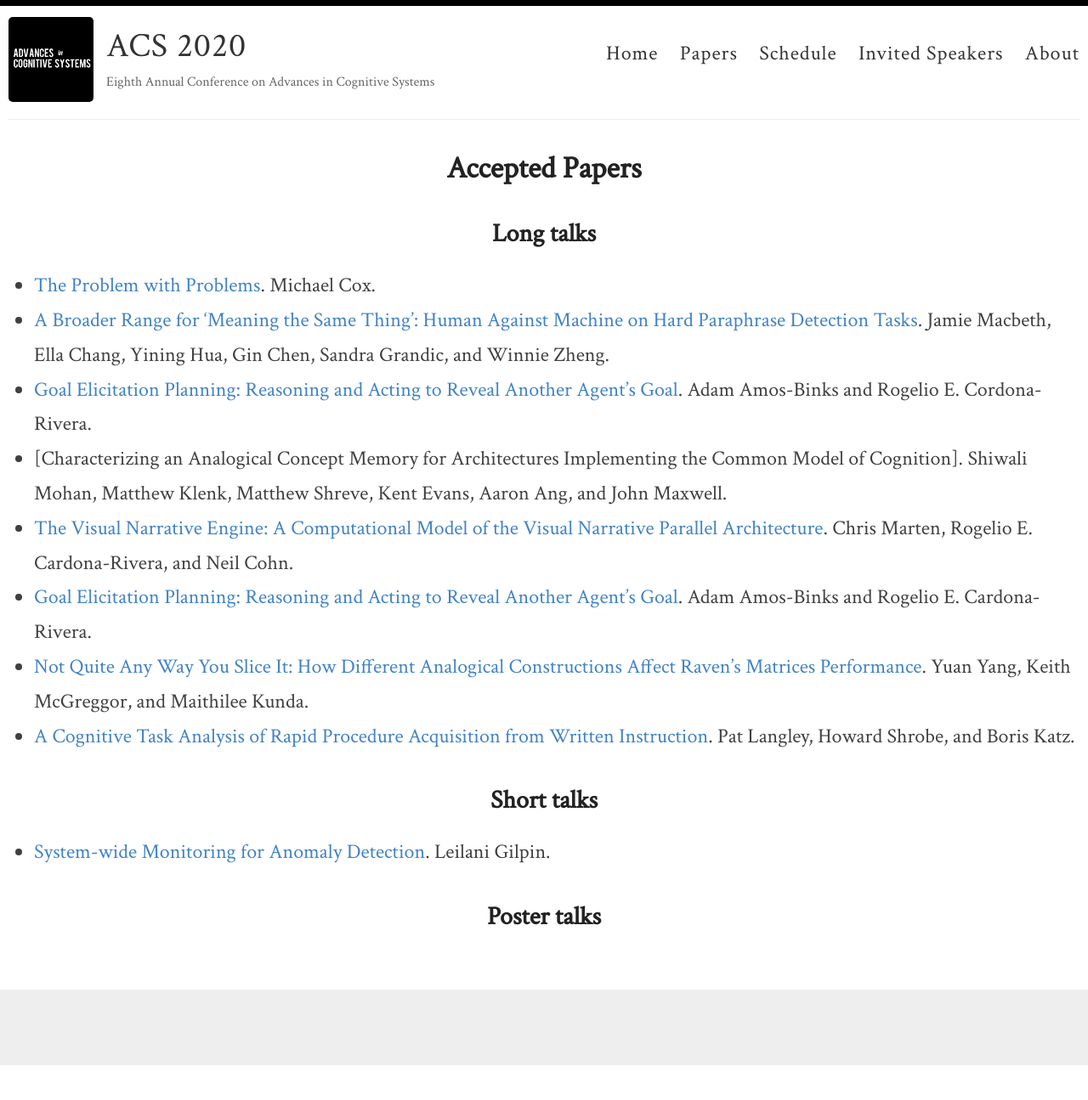
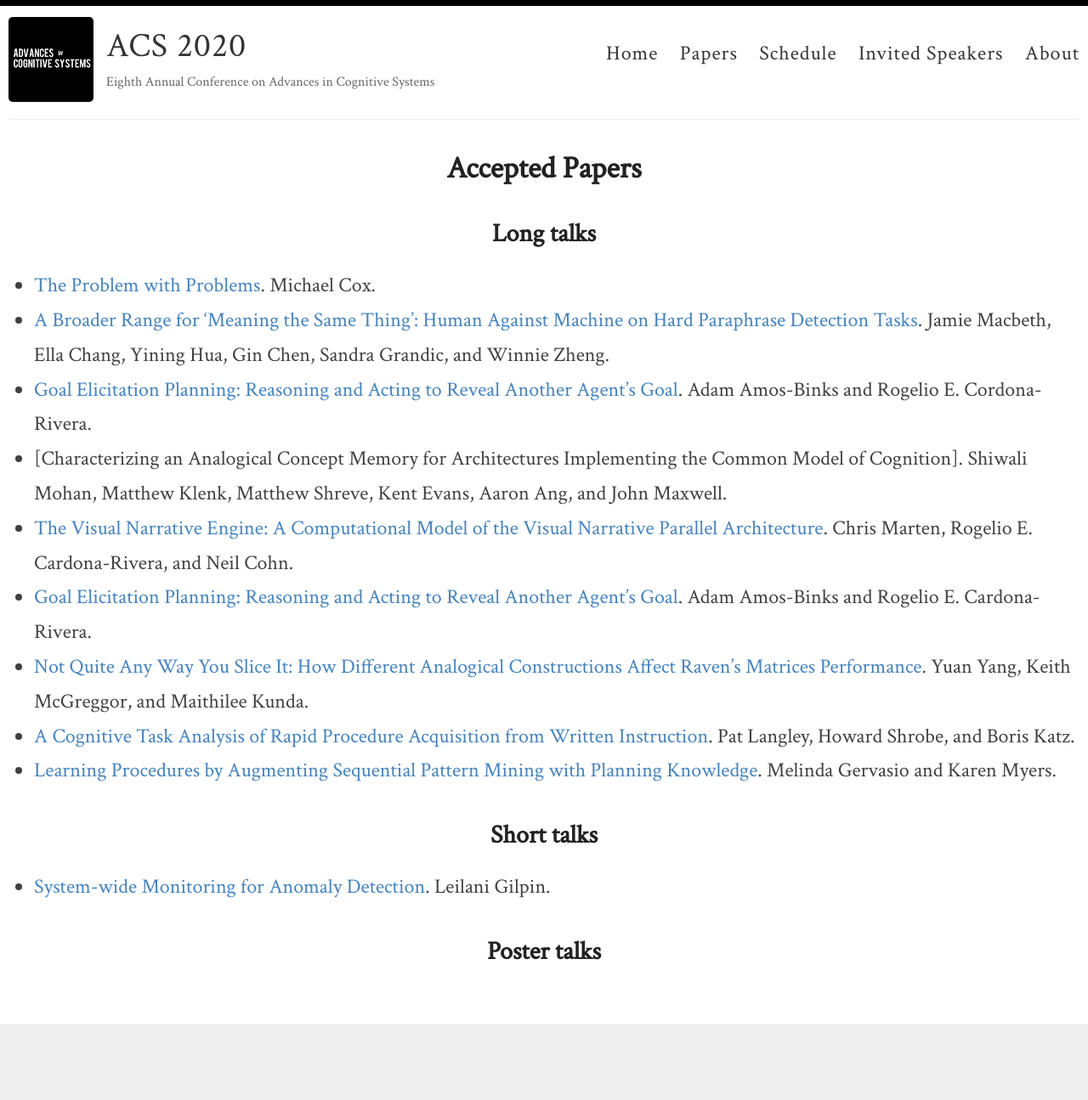
Before and after one commit to anna-reali/dc2021, a Jekyll site: the page built from _pages/papers.md, in a window 1280 px wide. Shown: the whole page at 85% size. Built offline with Jekyll 4.4.1, drawn with Linux system fonts in a browser that asks for light colours; before the commit the page ends 1254 px from its top, so only the background shows below that.

Commit message:
Update papers.md

```diff
--- a/_pages/papers.md
+++ b/_pages/papers.md
@@ -13,6 +13,7 @@ permalink: /papers/
 - [Goal Elicitation Planning: Reasoning and Acting to Reveal Another Agent's Goal]({{ site.baseurl }}/data/ACS2020_paper_2.pdf). Adam Amos-Binks and Rogelio E. Cardona-Rivera.
 - [Not Quite Any Way You Slice It: How Different Analogical Constructions Affect Raven's Matrices Performance]({{ site.baseurl }}/data/ACS2020_paper_25.pdf). Yuan Yang, Keith McGreggor, and Maithilee Kunda.
 - [A Cognitive Task Analysis of Rapid Procedure Acquisition from Written Instruction]({{ site.baseurl }}/data/ACS2020_paper_42.pdf). Pat Langley, Howard Shrobe, and Boris Katz.
+- [Learning Procedures by Augmenting Sequential Pattern Mining with Planning Knowledge]({{ site.baseurl }}/data/ACS2020_paper_26.pdf). Melinda Gervasio and Karen Myers.
 
 ## Short talks
 - [System-wide Monitoring for Anomaly Detection]({{ site.baseurl }}/data/ACS2020_paper_41.pdf). Leilani Gilpin.
```
